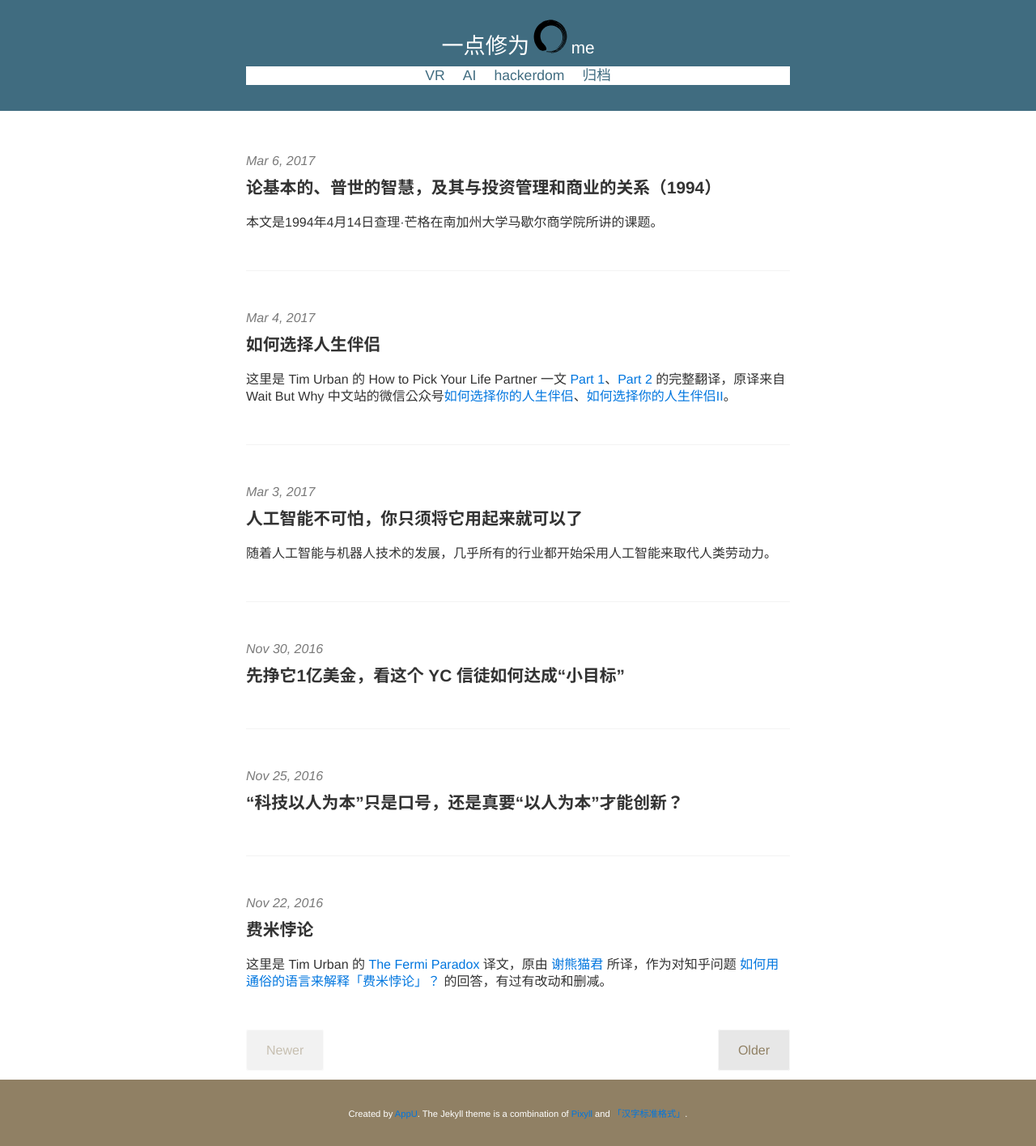
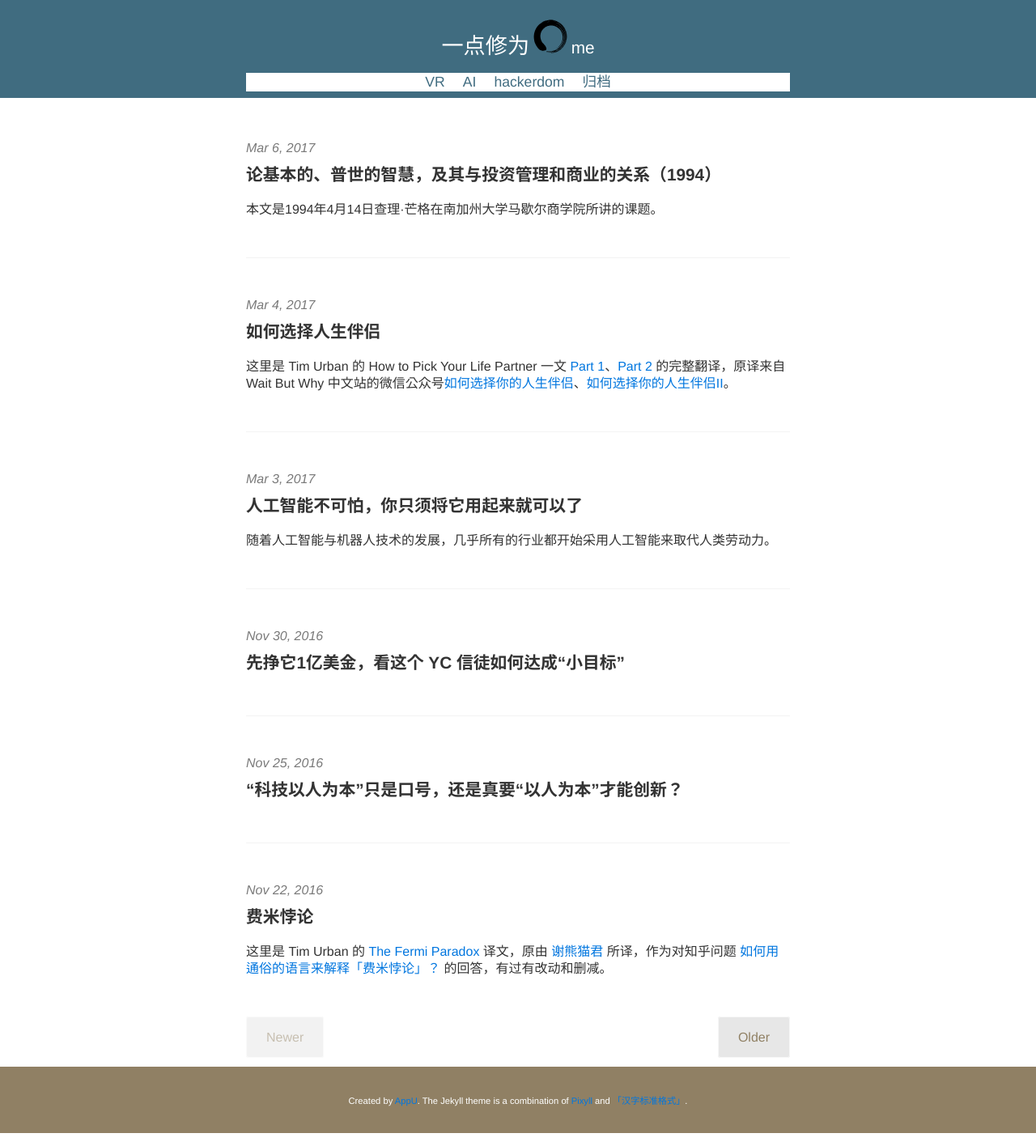
Before and after one commit to ABitCraft/ABitCraft.GitHub.io, a Jekyll site: the page built from index.html, in a window 1280 px wide. Shown: the whole page at 81% size. Built offline with Jekyll 4.4.1, drawn with Linux system fonts in a browser that asks for light colours; the list of posts is cut into pages by our own code.

Commit message:
redesigning nav

```diff
--- a/_sass/_header.scss
+++ b/_sass/_header.scss
@@ -1,6 +1,6 @@
 .site-header {
   padding-top: $space-1;
-  padding-bottom: $space-3;
+  padding-bottom: $space-1;
   background-color: #406C80; /* dark blue slate thing */
 }
 
@@ -19,8 +19,7 @@
 }
 
 .site-nav {
-  margin-top: $space-1;
-  width: 100%;
+  margin-top: $space-2;
   background-color: #fff;
 }
 
```
